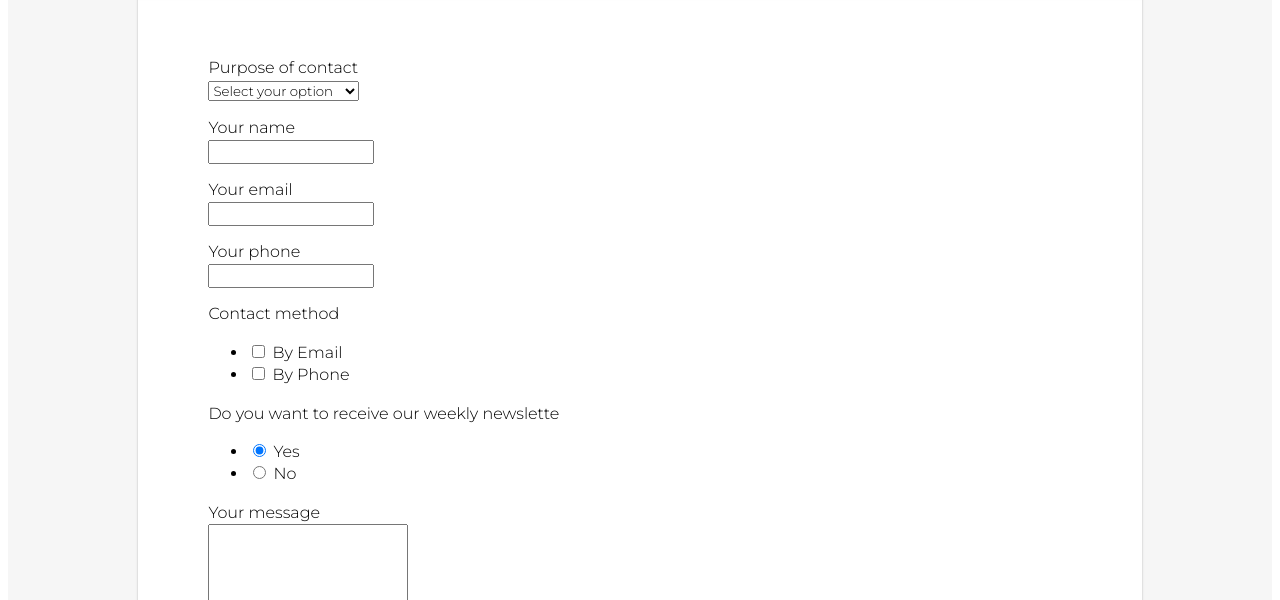
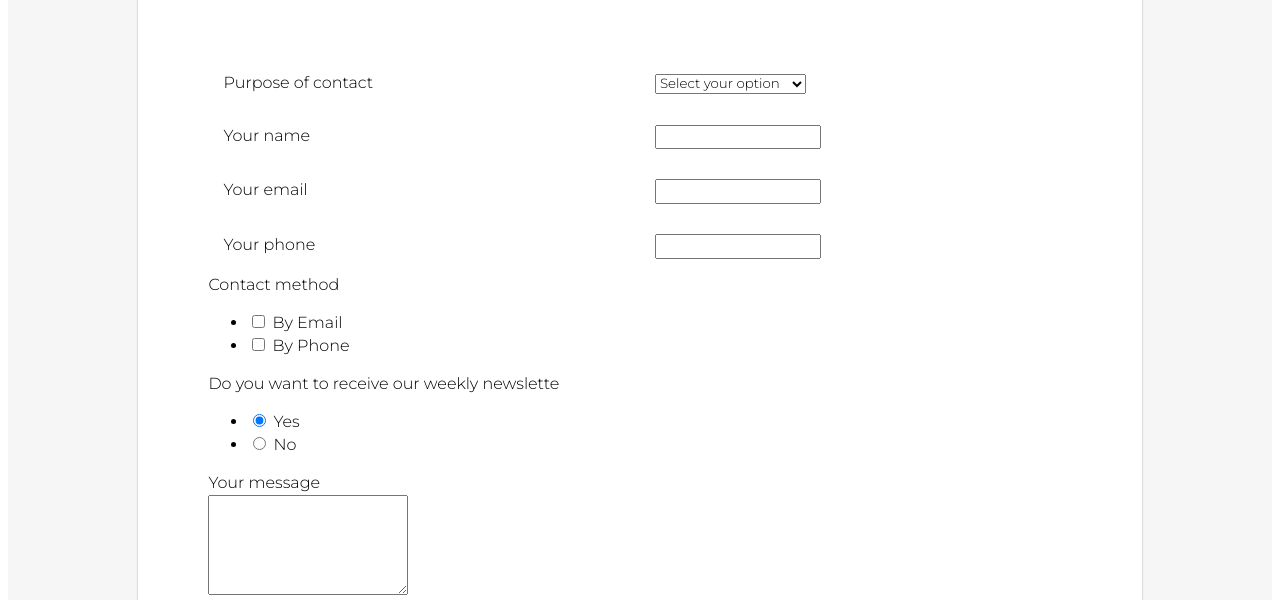
Before and after one commit to ThaiHoangDang/bookstore.github.io, a plain HTML site: page contact.html in a window 1280 px wide. Shown: the part 200-800 px from the top of the page. Drawn offline with Linux system fonts and the light colour scheme.

Commit message:
adjust form

```diff
--- a/contact.html
+++ b/contact.html
@@ -25,10 +25,10 @@
             <h1>Contact Us</h1>
             <form onsubmit="return false;" method="post" action="" enctype="application/x-www-form-urlencoded">
                 <div class="form-row">
-                  <div class="form-label">
+                  <div class="form-label col-6">
                     <label for="purpose">Purpose of contact</label>
                   </div>
-                  <div class="form-field">
+                  <div class="form-field col-6">
                     <select id="purpose" name="purpose" required>
                       <option value="" disabled selected>Select your option</option>
                       <option value="sell_book">I want to sell books</option>
@@ -38,28 +38,28 @@
                 </div>
 
                 <div class="form-row">
-                  <div class="form-label">
+                  <div class="form-label col-6">
                     <label for="name">Your name</label>
                   </div>
-                  <div class="form-field">
+                  <div class="form-field col-6">
                     <input required id="name" type="text" name="name" maxlength="40">
                   </div>
                 </div>
 
                 <div class="form-row">
-                  <div class="form-label">
+                  <div class="form-label col-6">
                     <label for="email">Your email</label>
                   </div>
-                  <div class="form-field">
+                  <div class="form-field col-6">
                     <input required id="email" type="email" name="email">
                   </div>
                 </div>
 
                 <div class="form-row">
-                  <div class="form-label">
+                  <div class="form-label col-6">
                     <label for="phone">Your phone</label>
                   </div>
-                  <div class="form-field">
+                  <div class="form-field col-6">
                     <input required id="phone" type="tel" name="phone" pattern="[0-9]{9,13}" title="Enter 9 to 13 digits">
                   </div>
                 </div>
@@ -89,18 +89,18 @@
                     <div class="form-field">
                       <ul>
                         <li>
-                          <input type="radio" id="receive_news" name="received_news" value="yes" checked="checked" required>
-                          <label for="receive_news">Yes</label>
+                            <input type="radio" id="receive_news" name="received_news" value="yes" checked="checked" required>
+                            <label for="receive_news">Yes</label>
                         </li>
                         <li>
-                          <input type="radio" id="not_received_news" name="received_news" value="no" required>
-                          <label for="not_received_news">No</label>
+                            <input type="radio" id="not_received_news" name="received_news" value="no" required>
+                            <label for="not_received_news">No</label>
                         </li>
                       </ul>
                     </div>
-                  </div>
+                </div>
 
-                <div class="form-row">
+                <div class="form-row ">
                   <div class="form-label">
                     <label for="message">Your message</label>
                   </div>
--- a/style.css
+++ b/style.css
@@ -196,8 +196,13 @@ textarea {
     height: 100px;
 }
 
-#arrow {
-    color: orange;
+.form {
+    width: 50%;
+    margin: 50px auto 50px auto;
+}
+
+.flex_left {
+    flex: left;
 }
 
 footer {
```
